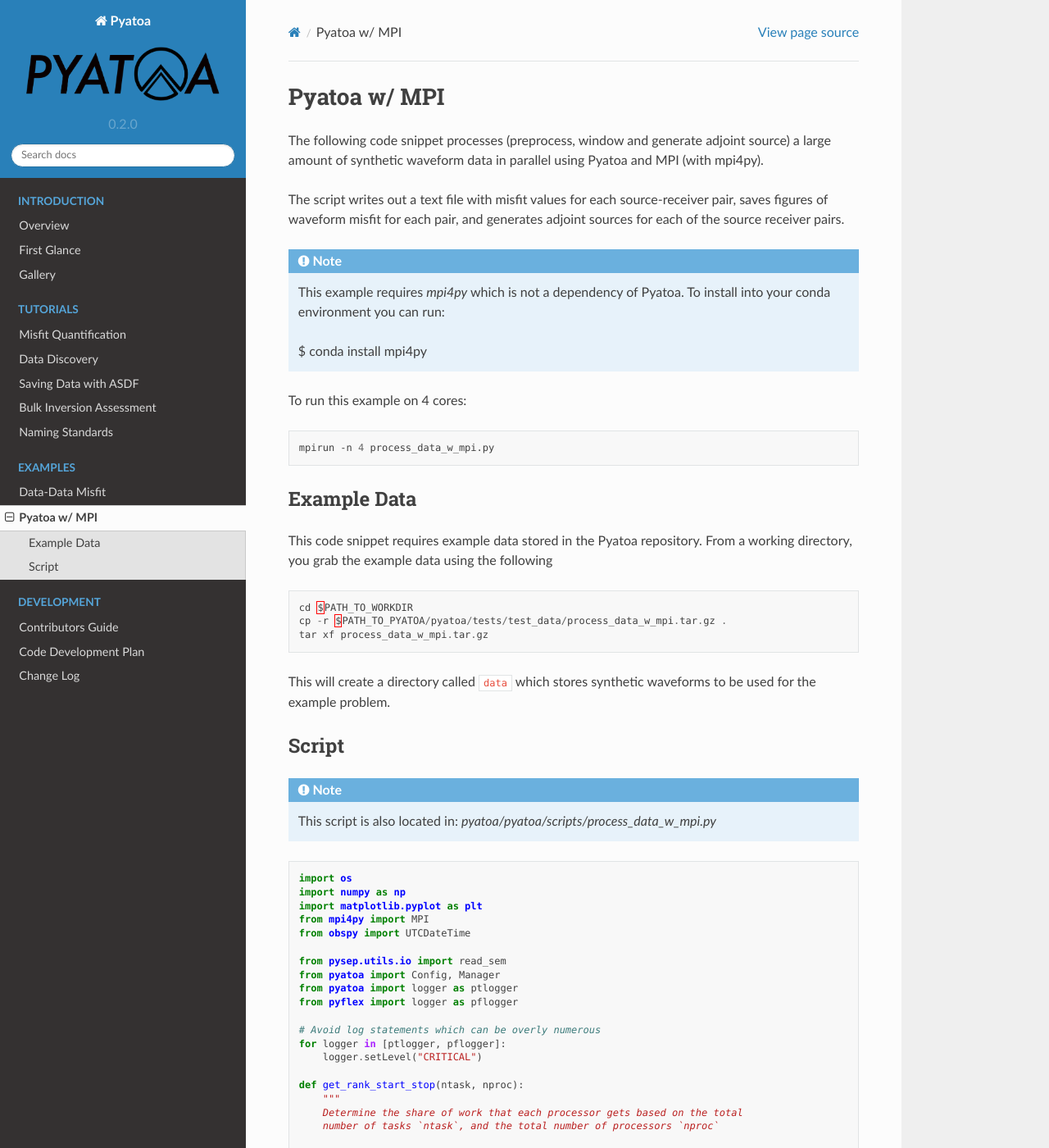
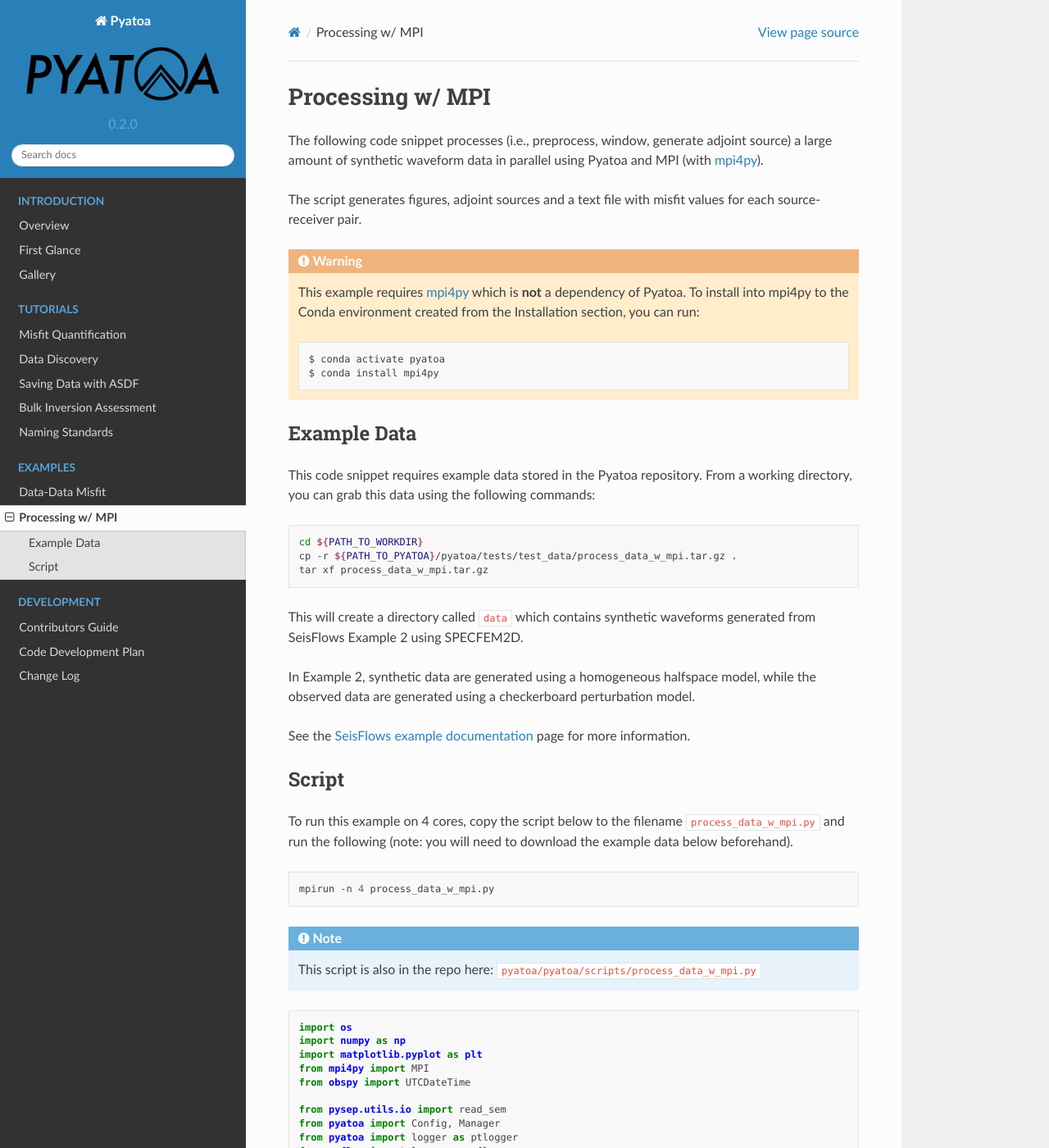
Before and after one commit to adjtomo/pyatoa, a Sphinx documentation site: the page built from docs/ex_w_mpi.rst, in a window 1280 px wide and 1400 px high. Shown: the whole window at 82% size. Built offline with Sphinx 7.4.7 and the Read the Docs theme 2.0.0, drawn with Linux system fonts in a browser that asks for light colours.

Commit message:
cleaning up mpi example doc page

```diff
--- a/docs/ex_w_mpi.rst
+++ b/docs/ex_w_mpi.rst
@@ -1,50 +1,62 @@
-Pyatoa w/ MPI
-================
+Processing w/ MPI
+=================
 
-The following code snippet processes (preprocess, window and generate
+The following code snippet processes (i.e., preprocess, window, generate
 adjoint source) a large amount of synthetic waveform data in parallel using
-Pyatoa and MPI (with mpi4py).
+Pyatoa and MPI (with `mpi4py <https://mpi4py.readthedocs.io/en/stable/>`_).
 
-The script writes out a text file with misfit values for each source-receiver
-pair, saves figures of waveform misfit for each pair, and generates adjoint
-sources for each of the source receiver pairs.
+The script generates figures, adjoint sources and a text file with misfit
+values for each source-receiver pair.
 
-.. note::
+.. warning::
 
-    This example requires `mpi4py` which is not a dependency of Pyatoa. To
-    install into your conda environment you can run:
+    This example requires `mpi4py <https://mpi4py.readthedocs.io/en/stable/>`_
+    which is **not** a dependency of Pyatoa. To install into mpi4py to the Conda
+    environment created from the Installation section, you can run:
 
-    $ conda install mpi4py
+    .. code:: bash
 
+        $ conda activate pyatoa
+        $ conda install mpi4py
 
-To run this example on 4 cores:
+Example Data
+------------
+
+This code snippet requires example data stored in the Pyatoa repository. From
+a working directory, you can grab this data using the following commands:
+
+.. code:: bash
+
+    cd ${PATH_TO_WORKDIR}
+    cp -r ${PATH_TO_PYATOA}/pyatoa/tests/test_data/process_data_w_mpi.tar.gz .
+    tar xf process_data_w_mpi.tar.gz
+
+This will create a directory called ``data`` which contains synthetic waveforms
+generated from SeisFlows Example 2 using SPECFEM2D.
+
+In Example 2, synthetic data are generated using a homogeneous halfspace model,
+while the observed data are generated using a checkerboard perturbation model.
+
+See the `SeisFlows example documentation
+<https://seisflows.readthedocs.io/en/devel/specfem2d_example.html#example-2-checkerboard-inversion-w-pyaflowa-l-bfgs>`_ page for
+more information.
+
+Script
+------
+
+To run this example on 4 cores, copy the script below to the filename
+``process_data_w_mpi.py`` and run the following (note: you will need to
+download the example data below beforehand).
 
 .. code:: bash
 
     mpirun -n 4 process_data_w_mpi.py
 
-Example Data
-------------
-
-This code snippet requires example data stored in the Pyatoa repository. From
-a working directory, you grab the example data using the following
-
-.. code:: python
-
-    cd $PATH_TO_WORKDIR
-    cp -r $PATH_TO_PYATOA/pyatoa/tests/test_data/process_data_w_mpi.tar.gz .
-    tar xf process_data_w_mpi.tar.gz
-
-This will create a directory called ``data`` which stores synthetic waveforms to
-be used for the example problem.
-
-Script
-------
-
 .. note::
 
-    This script is also located in:
-    `pyatoa/pyatoa/scripts/process_data_w_mpi.py`
+    This script is also in the repo here:
+    ``pyatoa/pyatoa/scripts/process_data_w_mpi.py``
+
 
 .. code:: python
 
```
